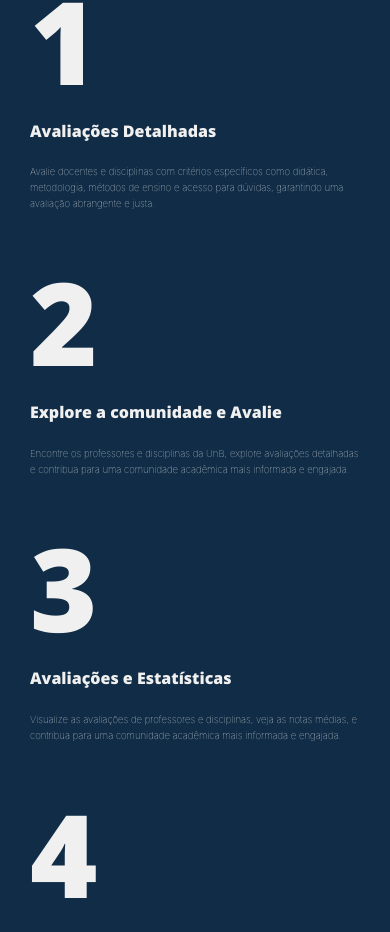
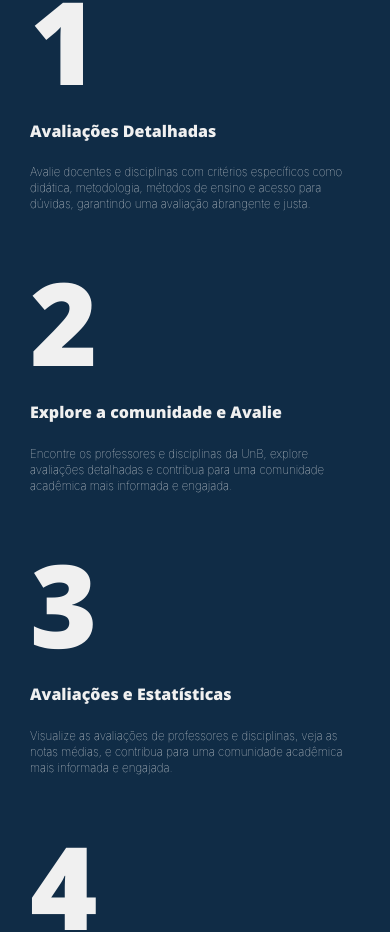
Before and after one commit to unb-mds/2024-1-squad04, a Vue app in the folder vue-app/: page /landingpage in a window 390 px wide. Shown: the part 1210-2142 px from the top of the page. Built offline with nearby package versions, Linux system fonts and the light colour scheme.

Commit message:
Ajustes de responsividade para teste

```diff
--- a/vue-app/src/App.vue
+++ b/vue-app/src/App.vue
@@ -13,7 +13,7 @@ export default {
 <style>
 
 html{
-  font-size:55%;
+  font-size:65%;
 }
 body {
   margin: 0;
@@ -22,7 +22,7 @@ body {
 
 @media screen and (max-width: 1500px) {
   html{
-    font-size:50%;
+    font-size:58%;
   }
 
 }
@@ -30,13 +30,13 @@ body {
 
 @media screen and (max-width: 1266px) {
   html{
-    font-size:45%;
+    font-size:55%;
   }
 
 }
 
 
-@media screen and (max-width: 658px) {
+@media screen and (max-width: 400px) {
   html{
     font-size:40%;
   }
--- a/vue-app/src/components/LandingComponent.vue
+++ b/vue-app/src/components/LandingComponent.vue
@@ -179,7 +179,7 @@ html{
 .container-3-div-text1-3, .container-3-div-text2-3, .container-3-div-text3-3, .container-3-div-text4-3{
     font-family: 'Inter', sans-serif;
     font-weight: lighter;
-    font-size: 1.5rem;
+    font-size: 1.8rem;
     line-height:2.5rem;
     margin-top:20px;
 }
```
